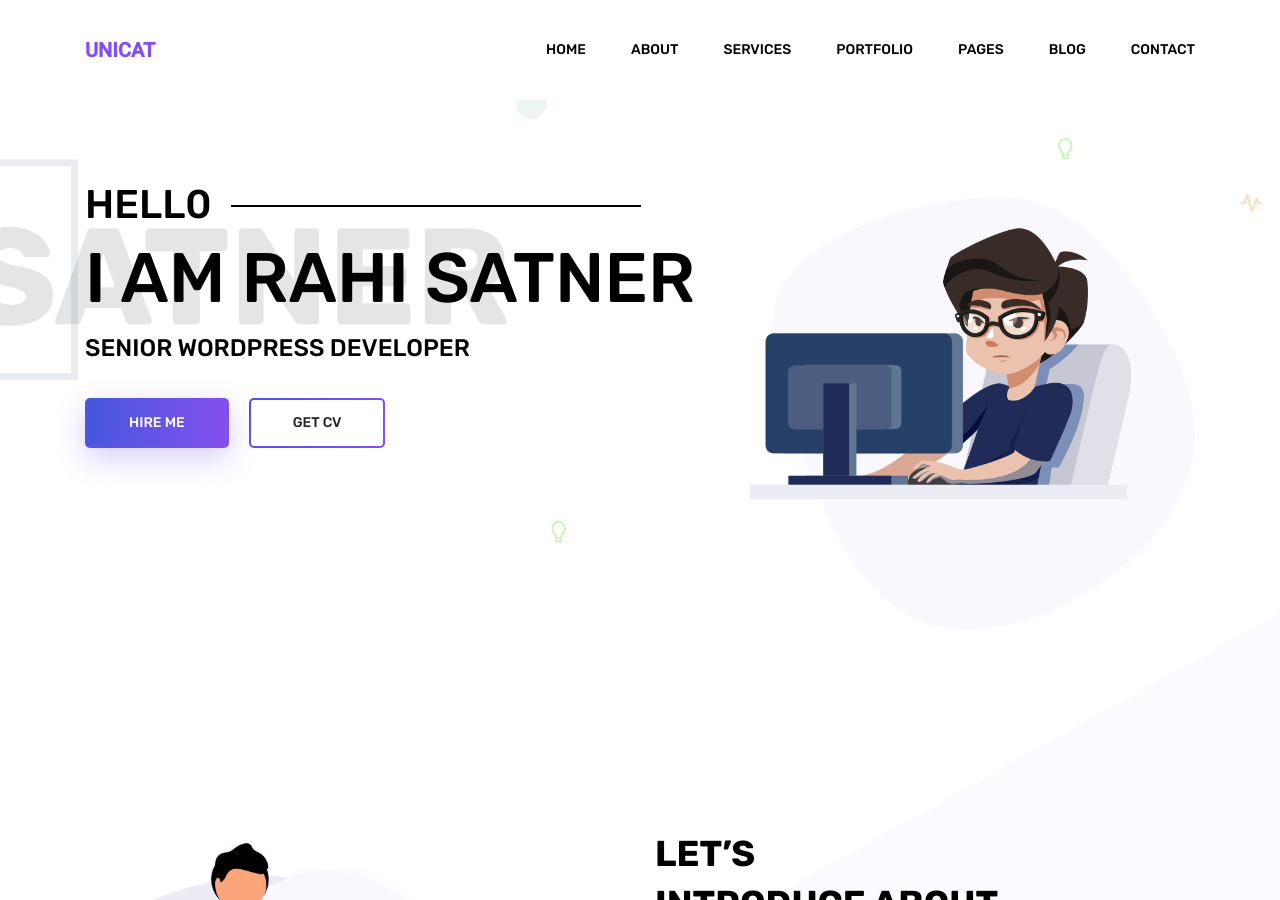
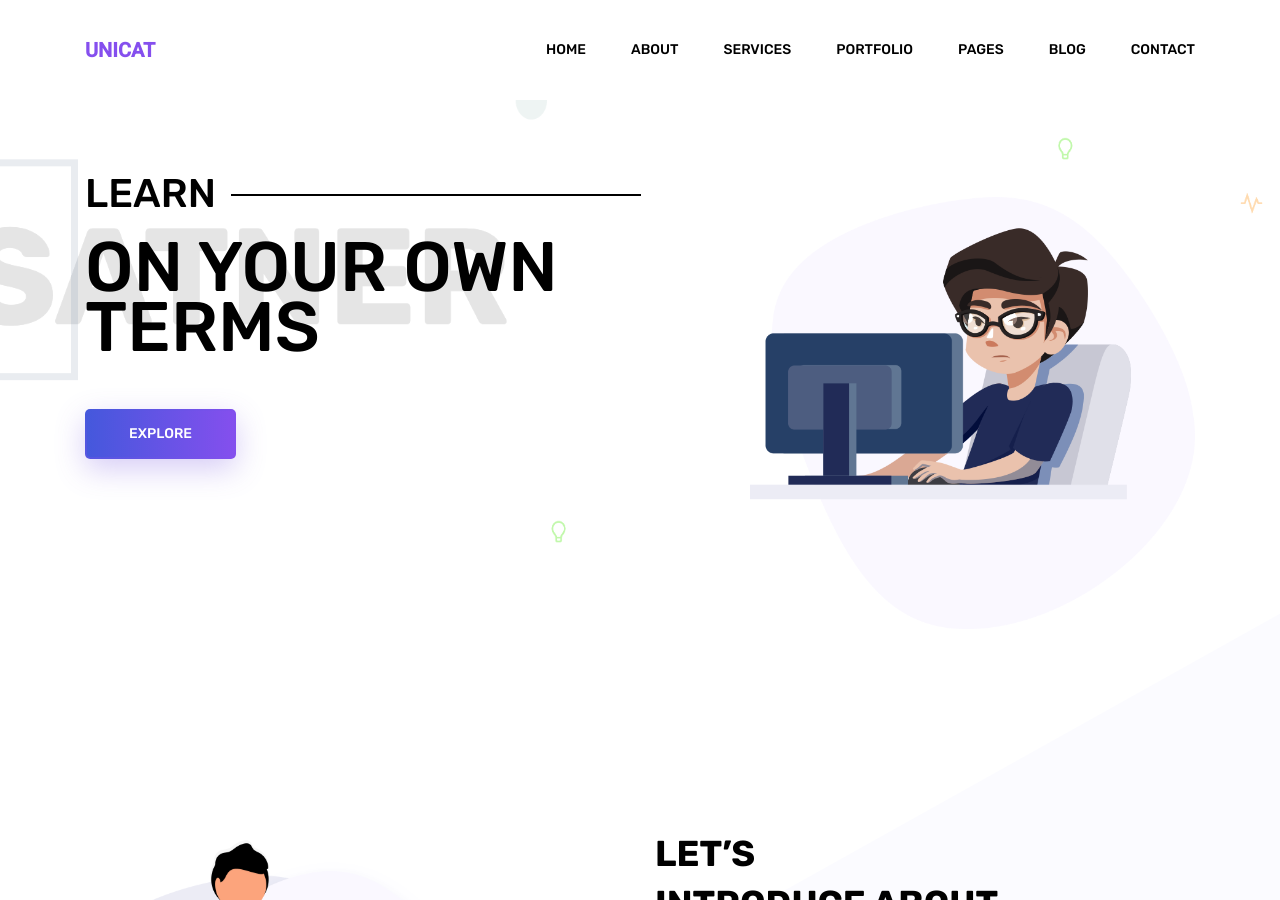
Before and after one commit to unicatin/unicatin.github.io, a Jekyll site: the page built from index.html, in a window 1280 px wide and 900 px high. Built offline with Jekyll 4.4.1, drawn with Linux system fonts in a browser that asks for light colours.

Commit message:
Update index.html

```diff
--- a/index.html
+++ b/index.html
@@ -9,12 +9,11 @@ layout: default
 				<div class="row">
 					<div class="col-lg-7">
 						<div class="banner_content">
-							<h3 class="text-uppercase">Hell0</h3>
-							<h1 class="text-uppercase">I am rahi satner</h1>
-							<h5 class="text-uppercase">senior wordpress developer</h5>
+							<h3 class="text-uppercase">Learn</h3>
+							<h1 class="text-uppercase">On Your Own Terms</h1>
+							<br>
 							<div class="d-flex align-items-center">
-								<a class="primary_btn" href="#"><span>Hire Me</span></a>
-								<a class="primary_btn tr-bg" href="#"><span>Get CV</span></a>
+								<a class="primary_btn" href="#"><span>Explore</span></a>
 							</div>
 						</div>
 					</div>
```
